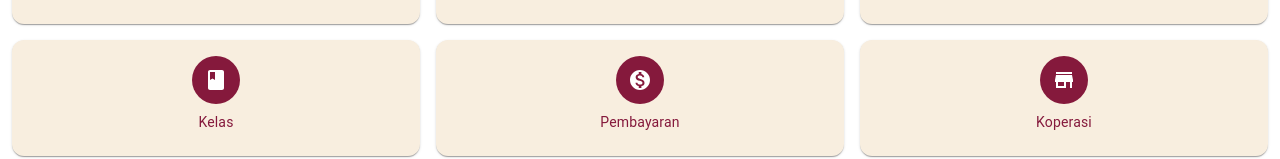
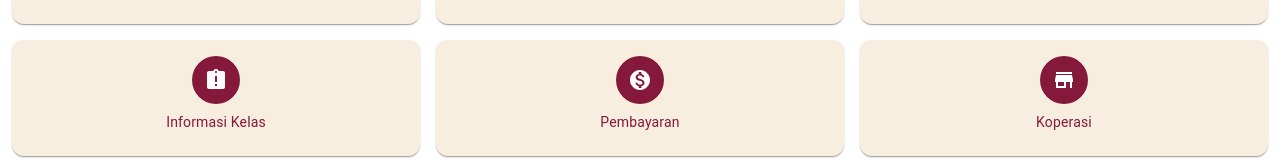
Before and after one commit to ahmad-septian/frontend-abu-bakar, a React (Vite) app: page /siswa/home in a window 1280 px wide. Shown: the part 399-558 px from the top of the page. Built offline with nearby package versions, Linux system fonts and the light colour scheme.

Commit message:
perbaikan kelas

```diff
--- a/src/pages/siswa/home-siswa/component/card-menu.jsx
+++ b/src/pages/siswa/home-siswa/component/card-menu.jsx
@@ -6,6 +6,7 @@ import {
   MonetizationOn,
   Store,
   Class,
+  AssignmentLate
 } from "@mui/icons-material";
 import { useNavigate } from "react-router-dom";
 
@@ -13,7 +14,7 @@ const menus = [
   { title: "Absen", icon: <AssignmentTurnedIn />, url: "/siswa/absen" },
   { title: "E-Rapot", icon: <School />, url: "/siswa/rapot" },
   { title: "Mata Pelajaran", icon: <MenuBook />, url: "/siswa/mata-pelajaran" },
-  { title: "Kelas", icon: <Class />, url: "/kelas" },
+  { title: "Informasi Kelas", icon: <AssignmentLate />, url: "/siswa/informasi-kelas" },
   { title: "Pembayaran", icon: <MonetizationOn />, url: "/siswa/pembayaran" },
   { title: "Koperasi", icon: <Store />, url: "/koperasi" },
 ];
--- a/src/routes/index.jsx
+++ b/src/routes/index.jsx
@@ -216,7 +216,7 @@ const router = createBrowserRouter([
         element: <PembayaranSiswa />,
       },
       {
-        path: "kelas",
+        path: "informasi-kelas",
         element: <InformasiTerkini />,
       },
     ],
```
